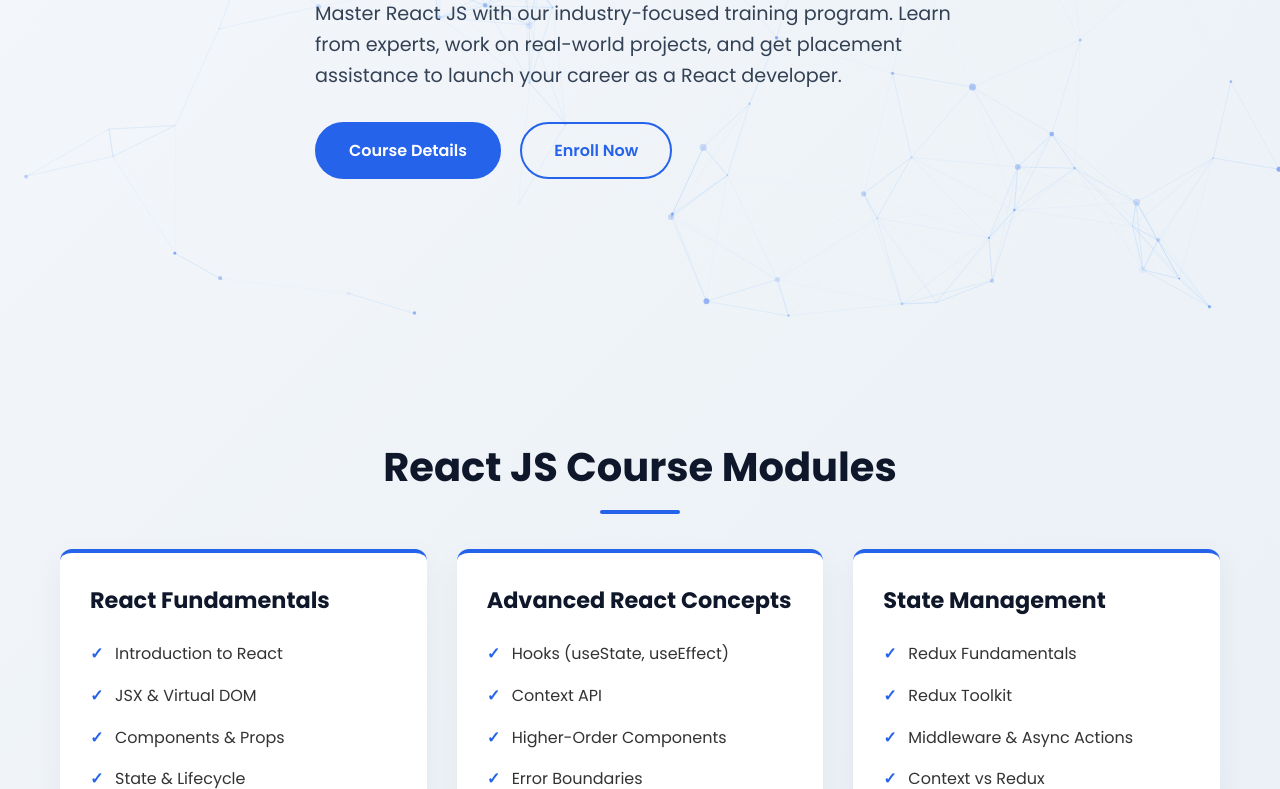
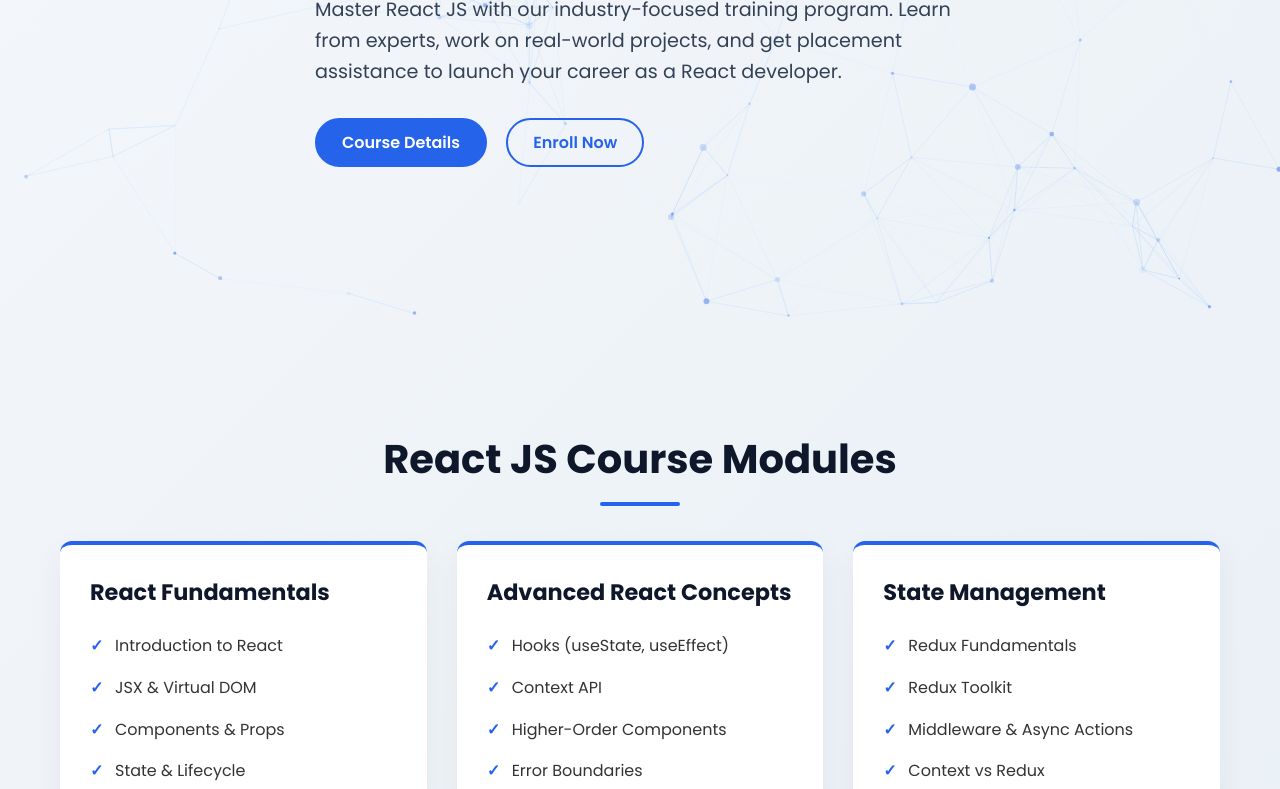
Before and after one commit to justacademy0/hands-on-react-js-training-mumbai-justacademy, a plain HTML site: page index.html in a window 1280 px wide. Shown: the part 478-1267 px from the top of the page. Drawn offline with nearby package versions, Linux system fonts and the light colour scheme.

Commit message:
Update index.html

```diff
--- a/index.html
+++ b/index.html
@@ -105,7 +105,7 @@
 
         .btn {
             display: inline-block;
-            padding: 14px 32px;
+            padding: 10px 25px;
             background: #2563eb;
             color: white;
             border-radius: 50px;
```
